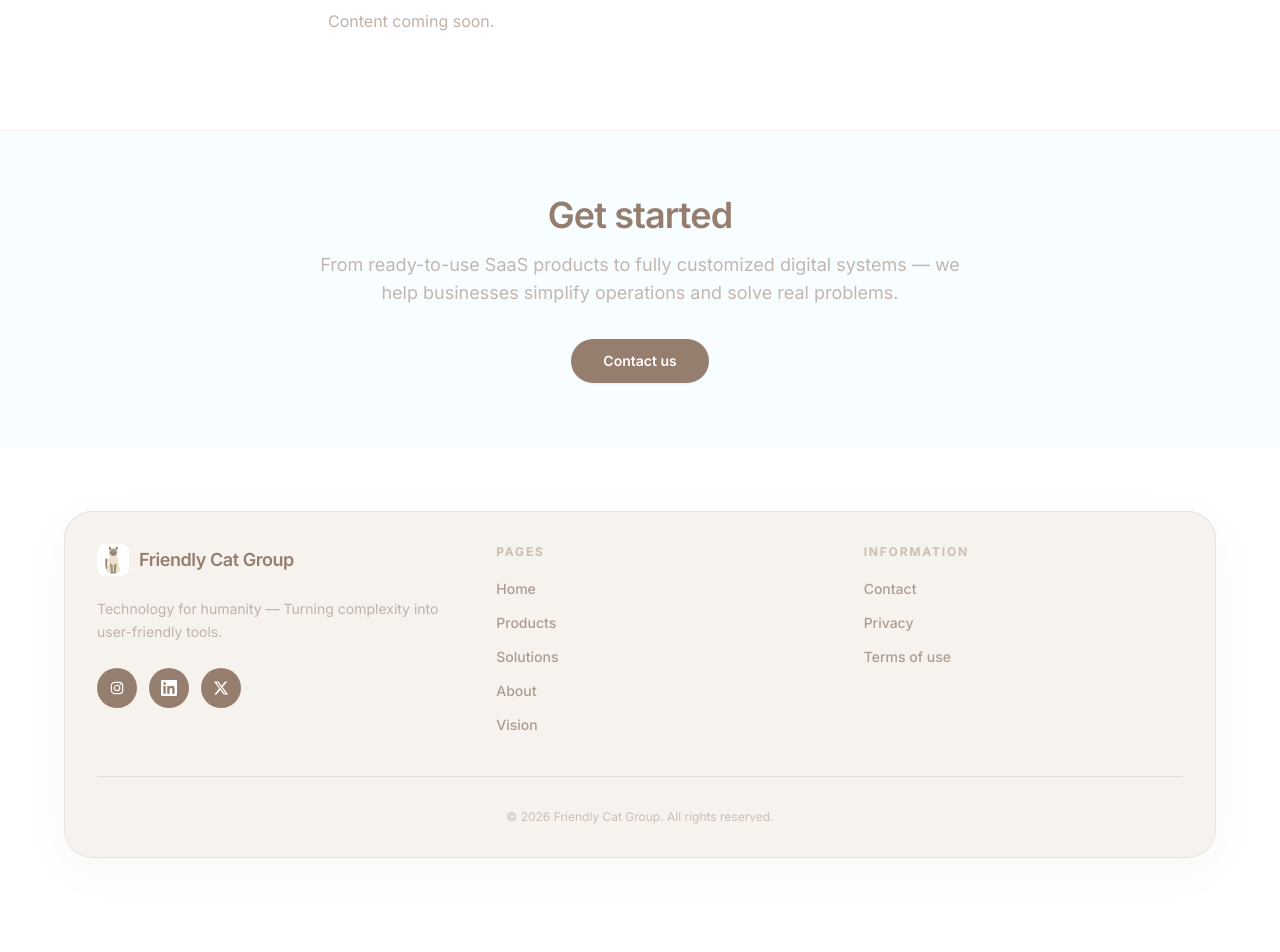
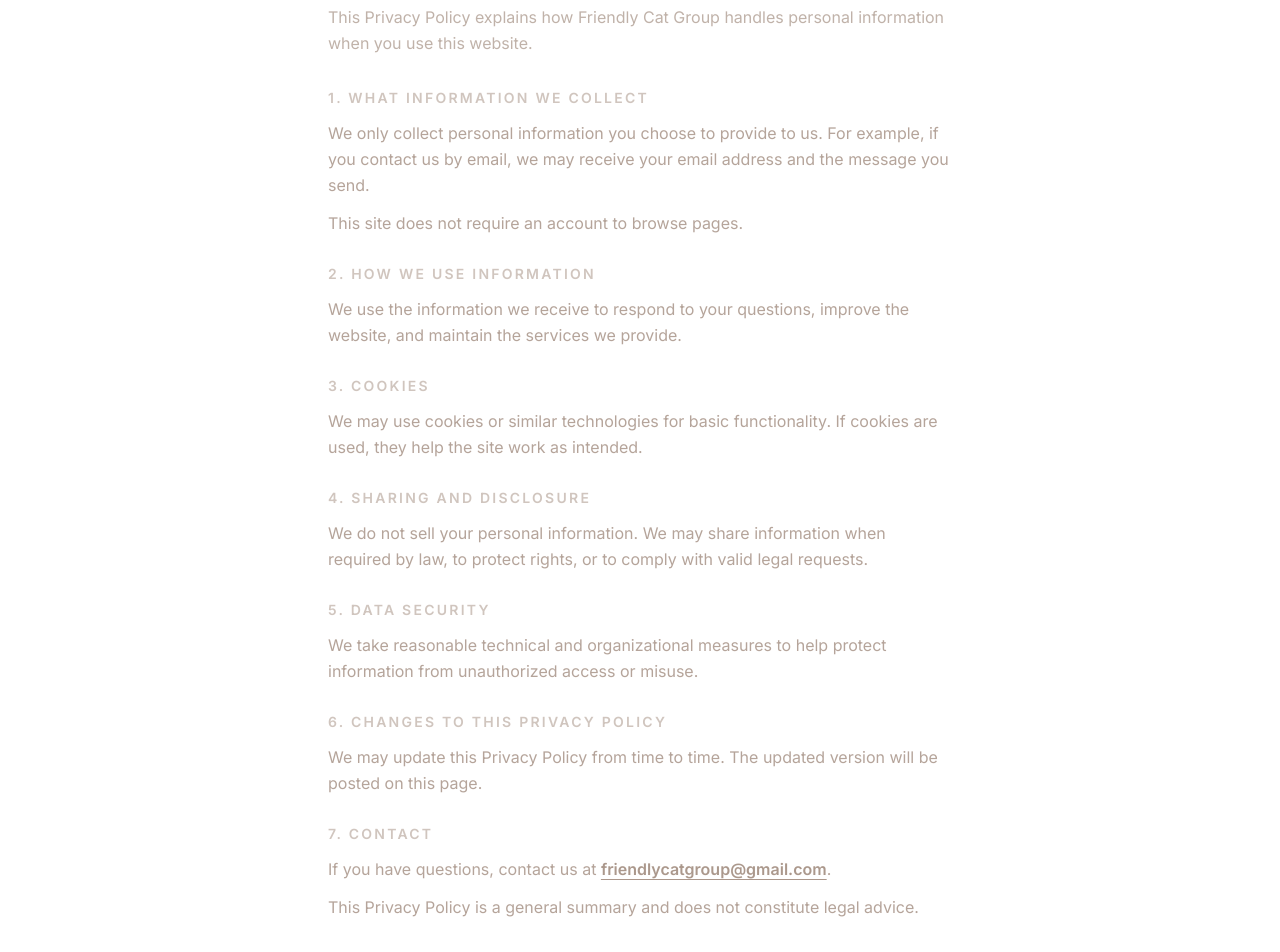
Before and after one commit to workbyaria/FCGwebsite, a Next.js app: page /privacy in a window 1280 px wide. Shown: the part 220-1172 px from the top of the page. Before the commit the page ends 1126 px from the top, so only its background shows below. Built offline with nearby package versions, Linux system fonts and the light colour scheme; no server answers.

Commit message:
added Privacy and Terms pages content

```diff
--- a/src/app/about/page.tsx
+++ b/src/app/about/page.tsx
@@ -52,7 +52,7 @@ export default function AboutPage() {
               Friendly Cat Group
             </h1>
             <p className="mt-5 max-w-2xl text-base leading-relaxed text-brand-primary/60 md:text-lg">
-              We build technology tools, while also supporting sustainability and charity.
+              From server to physical stores. We build across digital and physical worlds.
             </p>
           </Reveal>
 
@@ -78,20 +78,16 @@ export default function AboutPage() {
                 </div>
 
                 <SoftParagraph className="text-pretty text-base leading-relaxed text-brand-primary/68" delay={0.03}>
-                  Friendly Cat Group started when I was a junior in college.
-                </SoftParagraph>
-                <SoftParagraph className="mt-4 text-pretty text-base leading-relaxed text-brand-primary/68" delay={0.08}>
-                  But deep inside, I knew what I loved was sitting in front of my computer and
-                  creating things.
+                  Friendly Cat Group started when our founder and CEO was a junior in college.
                 </SoftParagraph>
                 <SoftParagraph className="mt-4 text-pretty text-base leading-relaxed text-brand-primary/68" delay={0.13}>
-                  I have always enjoyed turning random ideas in my head into real visions.
+                  She has always loved turning random ideas in her head into real visions.
                 </SoftParagraph>
                 <SoftParagraph className="mt-4 text-pretty text-base leading-relaxed text-brand-primary/68" delay={0.18}>
-                  Sometimes they become paintings or physical products.
+                  Sometimes they are paintings or physical products.
                 </SoftParagraph>
                 <SoftParagraph className="mt-4 text-pretty text-base leading-relaxed text-brand-primary/68" delay={0.23}>
-                  Sometimes they turn into small tools that help people solve everyday problems.
+                  Sometimes they are small tools that help people solve problems.
                 </SoftParagraph>
               </article>
             </Reveal>
@@ -102,11 +98,11 @@ export default function AboutPage() {
                   Core Belief
                 </p>
                 <SoftParagraph className="mt-3 text-pretty text-base leading-relaxed text-brand-primary/72" delay={0.06}>
-                  I like studying complicated things, but I don&apos;t like when life feels
+                  &quot;I like studying complicated things, but I don&apos;t like when life feels
                   complicated.
                 </SoftParagraph>
                 <SoftParagraph className="mt-3 text-pretty text-base leading-relaxed text-brand-primary/72" delay={0.1}>
-                  So I try to make things simple, friendly, and easy to understand.
+                  So I try to make things simple, friendly, and easy to understand.&quot;
                 </SoftParagraph>
 
                 <div className="mt-5 inline-flex items-center gap-2 rounded-full border border-brand-secondary/55 bg-white/50 px-3 py-1.5 text-xs font-medium tracking-wide text-brand-primary/75 backdrop-blur-sm">
--- a/src/app/privacy/page.tsx
+++ b/src/app/privacy/page.tsx
@@ -1,8 +1,99 @@
+import Link from "next/link";
+import { CONTACT_EMAIL } from "@/lib/site";
+
 export default function PrivacyPage() {
   return (
     <main className="mx-auto max-w-2xl px-6 py-24">
       <h1 className="text-2xl font-semibold text-brand-primary">Privacy</h1>
-      <p className="mt-4 leading-relaxed text-brand-primary/60">Content coming soon.</p>
+      <p className="mt-3 leading-relaxed text-brand-primary/60">
+        This Privacy Policy explains how Friendly Cat Group handles personal
+        information when you use this website.
+      </p>
+
+      <section className="mt-8">
+        <h2 className="text-sm font-semibold uppercase tracking-[0.16em] text-brand-primary/45">
+          1. What Information We Collect
+        </h2>
+        <p className="mt-3 leading-relaxed text-brand-primary/70">
+          We only collect personal information you choose to provide to us.
+          For example, if you contact us by email, we may receive your email
+          address and the message you send.
+        </p>
+        <p className="mt-3 leading-relaxed text-brand-primary/70">
+          This site does not require an account to browse pages.
+        </p>
+      </section>
+
+      <section className="mt-7">
+        <h2 className="text-sm font-semibold uppercase tracking-[0.16em] text-brand-primary/45">
+          2. How We Use Information
+        </h2>
+        <p className="mt-3 leading-relaxed text-brand-primary/70">
+          We use the information we receive to respond to your questions,
+          improve the website, and maintain the services we provide.
+        </p>
+      </section>
+
+      <section className="mt-7">
+        <h2 className="text-sm font-semibold uppercase tracking-[0.16em] text-brand-primary/45">
+          3. Cookies
+        </h2>
+        <p className="mt-3 leading-relaxed text-brand-primary/70">
+          We may use cookies or similar technologies for basic functionality.
+          If cookies are used, they help the site work as intended.
+        </p>
+      </section>
+
+      <section className="mt-7">
+        <h2 className="text-sm font-semibold uppercase tracking-[0.16em] text-brand-primary/45">
+          4. Sharing and Disclosure
+        </h2>
+        <p className="mt-3 leading-relaxed text-brand-primary/70">
+          We do not sell your personal information. We may share information
+          when required by law, to protect rights, or to comply with valid
+          legal requests.
+        </p>
+      </section>
+
+      <section className="mt-7">
+        <h2 className="text-sm font-semibold uppercase tracking-[0.16em] text-brand-primary/45">
+          5. Data Security
+        </h2>
+        <p className="mt-3 leading-relaxed text-brand-primary/70">
+          We take reasonable technical and organizational measures to help
+          protect information from unauthorized access or misuse.
+        </p>
+      </section>
+
+      <section className="mt-7">
+        <h2 className="text-sm font-semibold uppercase tracking-[0.16em] text-brand-primary/45">
+          6. Changes to This Privacy Policy
+        </h2>
+        <p className="mt-3 leading-relaxed text-brand-primary/70">
+          We may update this Privacy Policy from time to time. The updated
+          version will be posted on this page.
+        </p>
+      </section>
+
+      <section className="mt-7">
+        <h2 className="text-sm font-semibold uppercase tracking-[0.16em] text-brand-primary/45">
+          7. Contact
+        </h2>
+        <p className="mt-3 leading-relaxed text-brand-primary/70">
+          If you have questions, contact us at{" "}
+          <Link
+            href={`mailto:${CONTACT_EMAIL}`}
+            className="font-semibold text-brand-primary/80 underline underline-offset-4"
+          >
+            {CONTACT_EMAIL}
+          </Link>
+          .
+        </p>
+        <p className="mt-3 leading-relaxed text-brand-primary/70">
+          This Privacy Policy is a general summary and does not constitute
+          legal advice.
+        </p>
+      </section>
     </main>
   );
 }
--- a/src/app/terms/page.tsx
+++ b/src/app/terms/page.tsx
@@ -1,8 +1,109 @@
+import Link from "next/link";
+import { CONTACT_EMAIL } from "@/lib/site";
+
 export default function TermsPage() {
   return (
     <main className="mx-auto max-w-2xl px-6 py-24">
-      <h1 className="text-2xl font-semibold text-brand-primary">Terms of use</h1>
-      <p className="mt-4 leading-relaxed text-brand-primary/60">Content coming soon.</p>
+      <h1 className="text-2xl font-semibold text-brand-primary">Terms of Use</h1>
+      <p className="mt-3 leading-relaxed text-brand-primary/60">
+        These Terms of Use govern your use of this website. By accessing or using
+        the site, you agree to these terms.
+      </p>
+
+      <section className="mt-8">
+        <h2 className="text-sm font-semibold uppercase tracking-[0.16em] text-brand-primary/45">
+          1. Acceptance of Terms
+        </h2>
+        <p className="mt-3 leading-relaxed text-brand-primary/70">
+          If you do not agree, please do not use the site.
+        </p>
+      </section>
+
+      <section className="mt-7">
+        <h2 className="text-sm font-semibold uppercase tracking-[0.16em] text-brand-primary/45">
+          2. Use of the Site
+        </h2>
+        <p className="mt-3 leading-relaxed text-brand-primary/70">
+          You agree to use the site in a lawful and respectful manner. You must
+          not attempt to interfere with the website, its security, or any
+          services connected to it.
+        </p>
+      </section>
+
+      <section className="mt-7">
+        <h2 className="text-sm font-semibold uppercase tracking-[0.16em] text-brand-primary/45">
+          3. Intellectual Property
+        </h2>
+        <p className="mt-3 leading-relaxed text-brand-primary/70">
+          The content, logos, and designs on this site are owned by Friendly Cat
+          Group or used under license. You may not copy, modify, distribute, or
+          reuse them without permission, except where permitted by law.
+        </p>
+      </section>
+
+      <section className="mt-7">
+        <h2 className="text-sm font-semibold uppercase tracking-[0.16em] text-brand-primary/45">
+          4. Disclaimers
+        </h2>
+        <p className="mt-3 leading-relaxed text-brand-primary/70">
+          This site is provided &quot;as is&quot; and &quot;as available.&quot; We do not make
+          warranties of any kind, whether express or implied, regarding the site
+          or any information shown on it.
+        </p>
+        <p className="mt-3 leading-relaxed text-brand-primary/70">
+          Any tools, features, or information are for general purposes. They are
+          not professional advice.
+        </p>
+      </section>
+
+      <section className="mt-7">
+        <h2 className="text-sm font-semibold uppercase tracking-[0.16em] text-brand-primary/45">
+          5. Limitation of Liability
+        </h2>
+        <p className="mt-3 leading-relaxed text-brand-primary/70">
+          To the maximum extent permitted by law, Friendly Cat Group will not be
+          liable for any indirect, incidental, special, consequential, or punitive
+          damages, or any loss of profits, data, or revenue, resulting from your
+          use of the site.
+        </p>
+      </section>
+
+      <section className="mt-7">
+        <h2 className="text-sm font-semibold uppercase tracking-[0.16em] text-brand-primary/45">
+          6. Third-Party Links
+        </h2>
+        <p className="mt-3 leading-relaxed text-brand-primary/70">
+          The site may contain links to third-party websites. We are not
+          responsible for those sites or their content.
+        </p>
+      </section>
+
+      <section className="mt-7">
+        <h2 className="text-sm font-semibold uppercase tracking-[0.16em] text-brand-primary/45">
+          7. Changes to These Terms
+        </h2>
+        <p className="mt-3 leading-relaxed text-brand-primary/70">
+          We may update these Terms of Use from time to time. The updated version
+          will be posted on this page with the date of change (if applicable).
+          Your continued use means you accept the updates.
+        </p>
+      </section>
+
+      <section className="mt-7">
+        <h2 className="text-sm font-semibold uppercase tracking-[0.16em] text-brand-primary/45">
+          8. Contact
+        </h2>
+        <p className="mt-3 leading-relaxed text-brand-primary/70">
+          If you have questions, contact us at{" "}
+          <Link
+            href={`mailto:${CONTACT_EMAIL}`}
+            className="font-semibold text-brand-primary/80 underline underline-offset-4"
+          >
+            {CONTACT_EMAIL}
+          </Link>
+          .
+        </p>
+      </section>
     </main>
   );
 }
```
